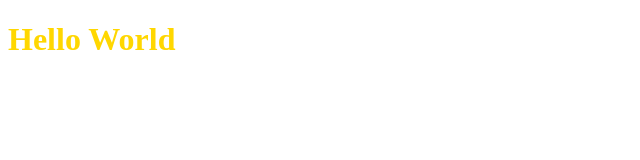
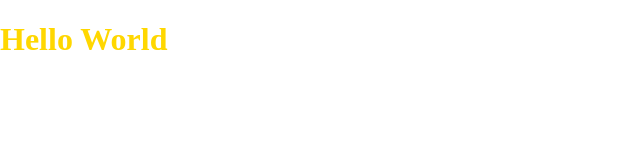
Before and after one commit to 88mpg/bp5000, a React app: page / in a window 1280 px wide. Shown: the whole page, without its empty margins (0-640 px from the left). Built offline with nearby package versions, Linux system fonts and the light colour scheme.

Commit message:
add normalize

```diff
--- a/_src/assets/stylesheets/base.scss
+++ b/_src/assets/stylesheets/base.scss
@@ -1,3 +1,5 @@
+@import "~normalize.css/normalize";
+
 h1 {
   color: gold;
 }
--- a/package.json
+++ b/package.json
@@ -9,6 +9,7 @@
     "start": "webpack-dev-server"
   },
   "dependencies": {
+    "normalize.css": "^7.0.0",
     "path": "^0.12.7",
     "webpack": "^3.4.1",
     "webpack-dev-server": "^2.6.1"
```
Also changed, not shown: 1 other file.
